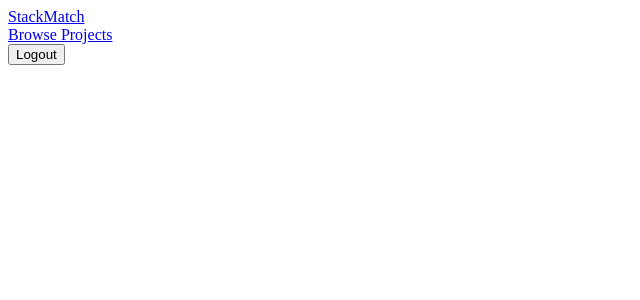
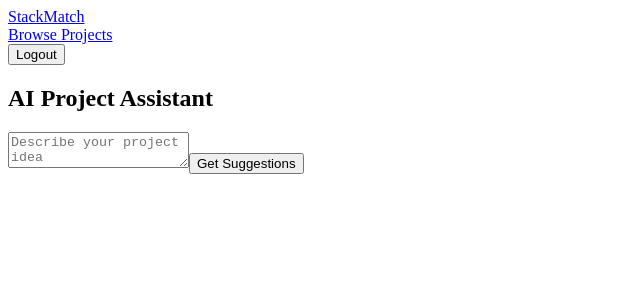
Before and after one commit to abhipxx/StackMatch, a React (Vite) app in the folder client/: page /ai-assistant in a window 1280 px wide. Shown: the top 300 px of the page, without its empty margins (0-640 px from the left). Built offline with nearby package versions, Linux system fonts and the light colour scheme; sample sign-in values are in the browser's storage.

Commit message:
AI suggetsion fetaure in frontend

```diff
--- a/client/src/App.jsx
+++ b/client/src/App.jsx
@@ -7,6 +7,7 @@ import Projects from "./pages/Projects";
 import Create_project from "./pages/Create-project";
 import Match from "./pages/Match";
 import ProtectedRoute from "./components/ProtectedRoute";
+import AIAssistant from "./pages/AIAssistant";
 
 function App(){
     return(
@@ -19,6 +20,7 @@ function App(){
         <Route path="/projects" element={<ProtectedRoute><Projects/></ProtectedRoute>}></Route>
         <Route path="/create-project" element={<ProtectedRoute><Create_project/></ProtectedRoute>}></Route>
         <Route path="/match/:projectId" element={<ProtectedRoute><Match/></ProtectedRoute>}></Route>
+        <Route path="/ai-assistant" element={<ProtectedRoute><AIAssistant /></ProtectedRoute>}></Route>
        </Routes>
        </>
     )
--- /dev/null
+++ b/client/src/pages/AIAssistant.jsx
@@ -0,0 +1,30 @@
+import {useState} from "react";
+import api from "../services/api"
+
+function AIAssistant(){
+
+    const [description,setDescription]=useState("");
+    const [suggestion,setSuggestion]=useState("");
+
+    const handleSubmit=async(e)=>{
+        e.preventDefault();
+        try{
+            const response=await api.post('/ai/suggest',{description});
+            setSuggestion(response.data.suggestion);
+        }catch(error){
+            console.log(error);
+        }
+
+    }
+
+    return(
+        <div>
+            <h2>AI Project Assistant</h2>
+            <textarea  value={description} onChange={(d)=>setDescription(d.target.value)} placeholder="Describe your project idea"/>
+            <button onClick={handleSubmit}>Get Suggestions</button>
+            {suggestion &&<pre>{suggestion}</pre>}
+        </div>
+    );
+}
+
+export default AIAssistant;
```
